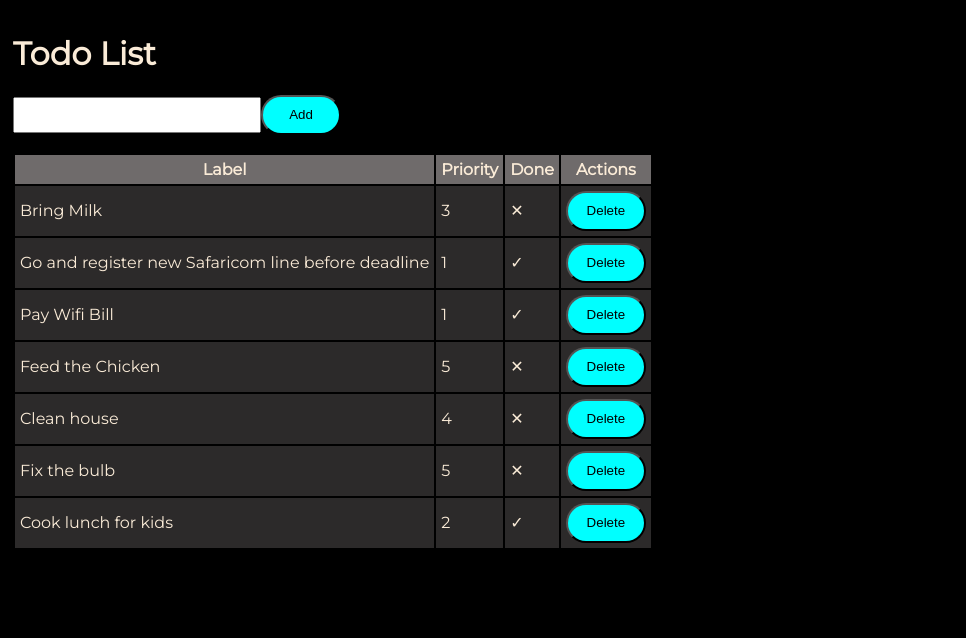
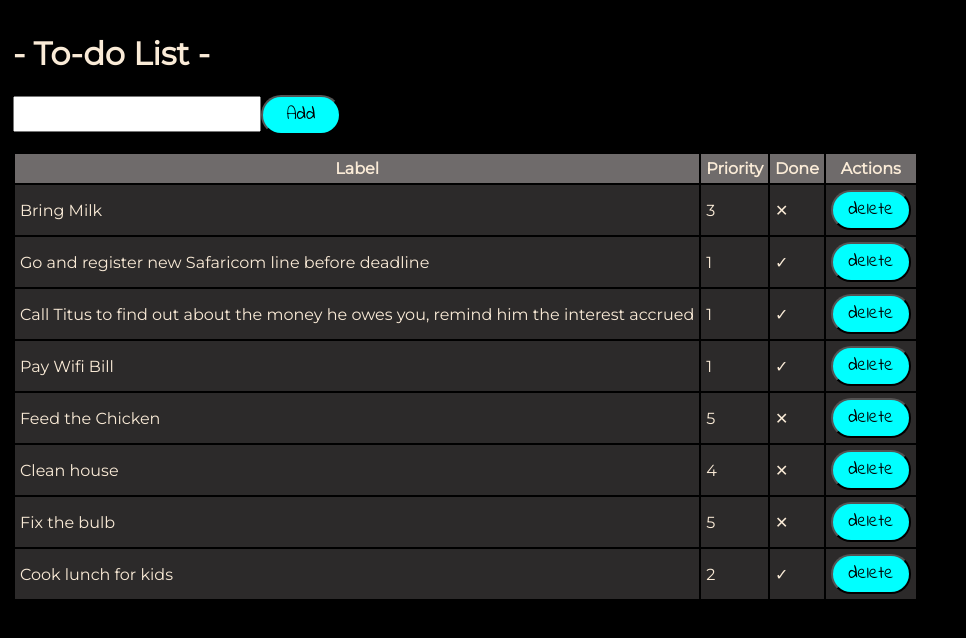
Before and after one commit to Charmain-Bonareri/todo-app, an Angular app: page / in a window 1280 px wide. Shown: the top 638 px of the page, without its empty margins (0-966 px from the left). Built offline with nearby package versions, Linux system fonts and the light colour scheme; a web font is replaced by a local one.

Commit message:
Styled the font-size of the button.

```diff
--- a/src/app/app.component.css
+++ b/src/app/app.component.css
@@ -22,4 +22,6 @@ button{
   width: 80px;
   background: cyan;
   border-radius: 20px;
+  font-family: 'Indie Flower', cursive;
+  font-size: large;
 }
--- a/src/app/app.component.html
+++ b/src/app/app.component.html
@@ -16,7 +16,7 @@
     <td>{{todo.priority}}</td>
     <td>{{todo.done ? '&#10003;' : '&#10005;'}}</td>
     <td>
-      <button (click)="deleteTodo(todo)">Delete</button>
+      <button (click)="deleteTodo(todo)">delete</button>
 
 
     </td>
--- a/src/app/app.component.ts
+++ b/src/app/app.component.ts
@@ -6,7 +6,7 @@ import { Component } from '@angular/core';
   styleUrls: ['./app.component.css'] //array we can have multiple
 })
 export class AppComponent {
-  title = 'Todo List'; //will contain data and behavior //
+  title = '-  To-do List  -'; //will contain data and behavior //
   todos = [             //we create an array of objects  //created an object and then indent it so that it is more readable
     {
       label: 'Bring Milk',
@@ -15,6 +15,11 @@ export class AppComponent {
     },
     {
       label: 'Go and register new Safaricom line before deadline',
+      done: true,
+      priority:1
+    },
+    {
+      label: 'Call Titus to find out about the money he owes you, remind him the interest accrued',
       done: true,
       priority:1
     },
```
